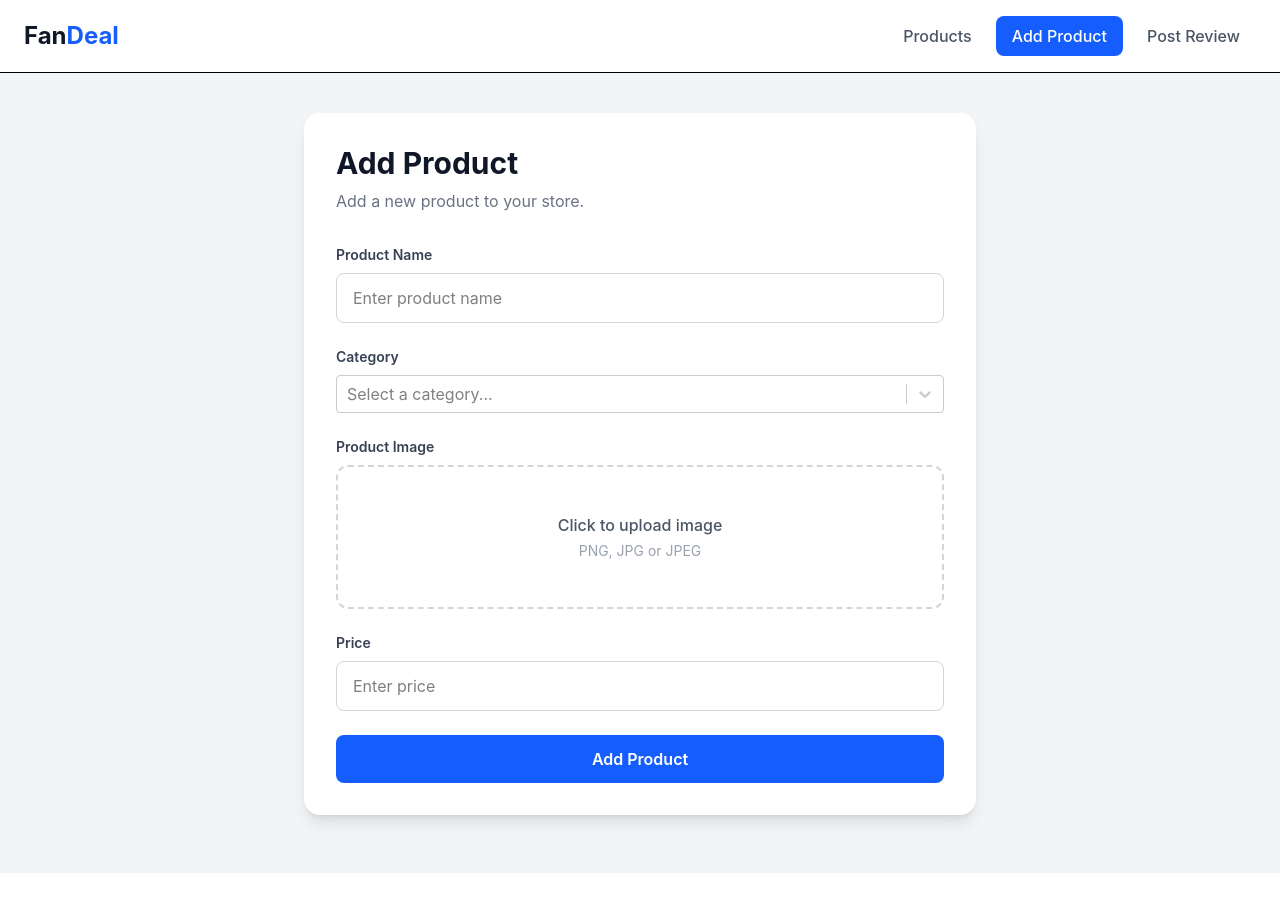
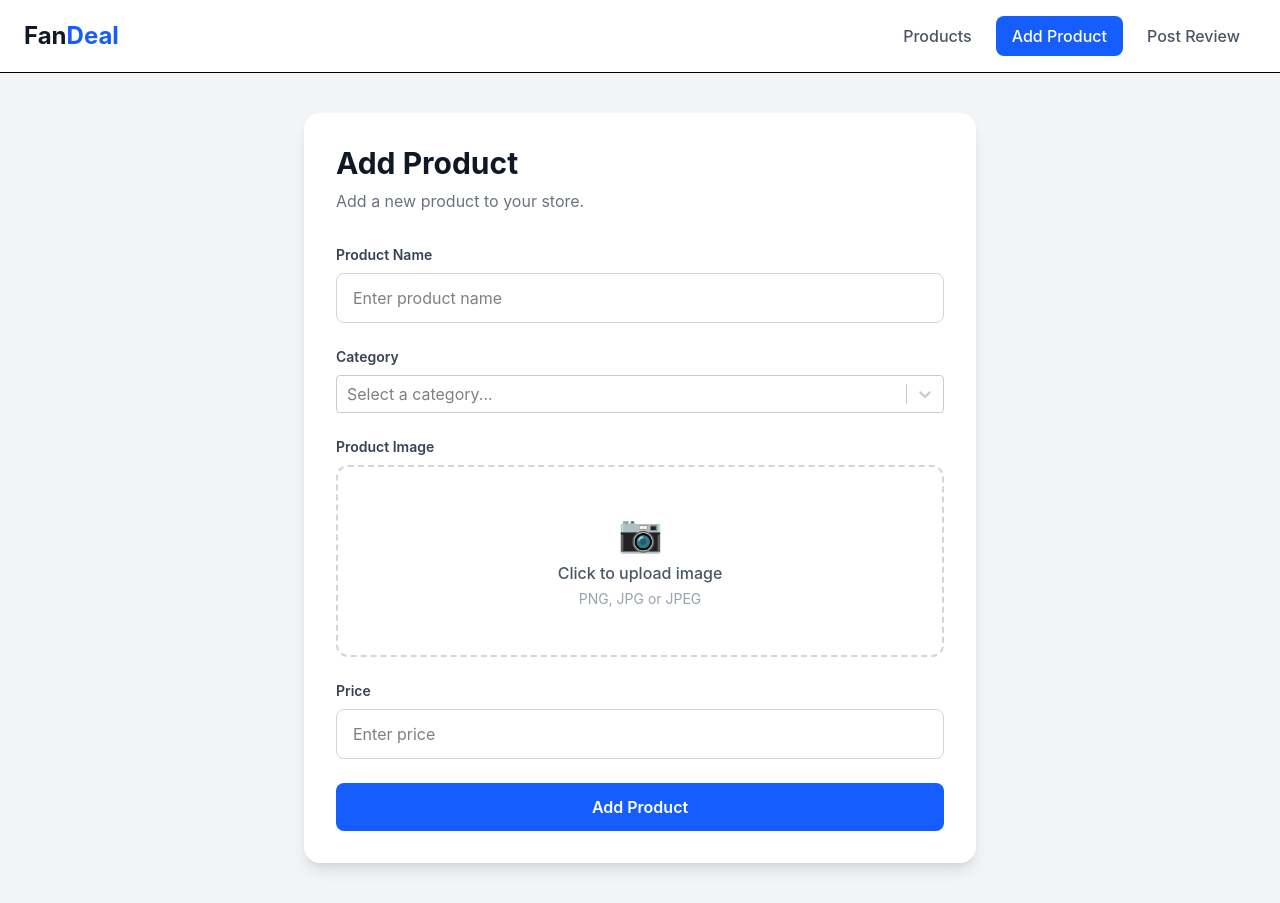
Before and after one commit to harshil107108/fandeal, a React app in the folder frontend/: page /admin/addproduct in a window 1280 px wide. Before the commit the page ends 873 px from the top, so only its background shows below. Built offline with nearby package versions, Linux system fonts and the light colour scheme; the HTML template or start-up script is replaced by a standard one.

Commit message:
login error solve

```diff
--- a/frontend/src/pages/AdminPages/AddProducts.jsx
+++ b/frontend/src/pages/AdminPages/AddProducts.jsx
@@ -1,6 +1,6 @@
 import React, { useState } from "react";
 import Select from "react-select";
-import axios from "axios"
+import axios from "axios";
 
 const AddProducts = () => {
     const [data, setData] = useState({
@@ -9,6 +9,8 @@ const AddProducts = () => {
         imageUrl: null,
         price: "",
     });
+
+    const [imagePreview, setImagePreview] = useState(null);
 
     const handleSubmit = async (e) => {
         e.preventDefault();
@@ -26,6 +28,7 @@ const AddProducts = () => {
                 formData
             );
 
+            console.log(response.data);
 
             setData({
                 name: "",
@@ -34,10 +37,14 @@ const AddProducts = () => {
                 price: "",
             });
 
+            // Clear preview
+            setImagePreview(null);
+
         } catch (error) {
             console.error("API Error:", error);
         }
     };
+
     const options = [
         { value: "Burger", label: "Burger" },
         { value: "Side", label: "Side" },
@@ -51,23 +58,63 @@ const AddProducts = () => {
         });
     };
 
+    // Image change
+    const handleImageChange = (e) => {
+        const file = e.target.files[0];
+
+        if (!file) return;
+
+        // Store actual file
+        setData({
+            ...data,
+            imageUrl: file,
+        });
+
+        // Create preview
+        const previewUrl = URL.createObjectURL(file);
+        setImagePreview(previewUrl);
+    };
+
     return (
         <div className="min-h-screen bg-gray-100 py-10 px-4">
-            <div className="max-w-2xl mx-auto bg-white rounded-2xl shadow-lg p-8">
 
+            <div className="
+                max-w-2xl
+                mx-auto
+                bg-white
+                rounded-2xl
+                shadow-lg
+                p-8
+            ">
+
+                {/* Heading */}
                 <div className="mb-8">
+
                     <h1 className="text-3xl font-bold text-gray-900">
                         Add Product
                     </h1>
+
                     <p className="text-gray-500 mt-2">
                         Add a new product to your store.
                     </p>
+
                 </div>
 
-                <form className="space-y-6">
+                <form
+                    onSubmit={handleSubmit}
+                    className="space-y-6"
+                >
 
+                    {/* Product Name */}
                     <div>
-                        <label className="block text-sm font-semibold text-gray-700 mb-2">
+
+                        <label className="
+                            block
+                            text-sm
+                            font-semibold
+                            text-gray-700
+                            mb-2
+                        ">
                             Product Name
                         </label>
 
@@ -77,61 +124,163 @@ const AddProducts = () => {
                             value={data.name}
                             onChange={handleChange}
                             placeholder="Enter product name"
-                            className="w-full border border-gray-300 rounded-lg px-4 py-3 outline-none focus:ring-2 focus:ring-blue-500 focus:border-blue-500"
+                            className="
+                                w-full
+                                border
+                                border-gray-300
+                                rounded-lg
+                                px-4
+                                py-3
+                                outline-none
+                                focus:ring-2
+                                focus:ring-blue-500
+                            "
                         />
+
                     </div>
 
+                    {/* Category */}
                     <div>
-                        <label className="block text-sm font-semibold text-gray-700 mb-2">
+
+                        <label className="
+                            block
+                            text-sm
+                            font-semibold
+                            text-gray-700
+                            mb-2
+                        ">
                             Category
                         </label>
 
                         <Select
                             options={options}
                             value={options.find(
-                                (option) => option.value === data.category
+                                (option) =>
+                                    option.value === data.category
                             )}
                             onChange={(option) =>
                                 setData({
                                     ...data,
-                                    category: option?.value || "",
+                                    category:
+                                        option?.value || "",
                                 })
                             }
                             placeholder="Select a category..."
                         />
+
                     </div>
 
+                    {/* Image */}
                     <div>
-                        <label className="block text-sm font-semibold text-gray-700 mb-2">
+
+                        <label className="
+                            block
+                            text-sm
+                            font-semibold
+                            text-gray-700
+                            mb-2
+                        ">
                             Product Image
                         </label>
 
-                        <label className="flex flex-col items-center justify-center w-full h-36 border-2 border-dashed border-gray-300 rounded-xl cursor-pointer hover:bg-gray-50 hover:border-blue-400 transition">
+                        <label className="
+                            flex
+                            flex-col
+                            items-center
+                            justify-center
+                            w-full
+                            min-h-48
+                            border-2
+                            border-dashed
+                            border-gray-300
+                            rounded-xl
+                            cursor-pointer
+                            hover:bg-gray-50
+                            hover:border-blue-400
+                            transition
+                            overflow-hidden
+                        ">
+
+                            {imagePreview ? (
+
+                                <div className="relative w-full h-48">
+
+                                    <img
+                                        src={imagePreview}
+                                        alt="Product Preview"
+                                        className="
+                                            w-full
+                                            h-full
+                                            object-contain
+                                            rounded-xl
+                                        "
+                                    />
+
+                                    <div className="
+                                        absolute
+                                        bottom-2
+                                        left-1/2
+                                        -translate-x-1/2
+                                        bg-black/60
+                                        text-white
+                                        text-xs
+                                        px-3
+                                        py-1
+                                        rounded-full
+                                    ">
+                                        Click to change image
+                                    </div>
+
+                                </div>
+
+                            ) : (
+
                                 <div className="text-center">
-                                <p className="text-gray-600 font-medium">
+
+                                    <div className="text-4xl mb-2">
+                                        📷
+                                    </div>
+
+                                    <p className="
+                                        text-gray-600
+                                        font-medium
+                                    ">
                                         Click to upload image
                                     </p>
-                                <p className="text-sm text-gray-400 mt-1">
+
+                                    <p className="
+                                        text-sm
+                                        text-gray-400
+                                        mt-1
+                                    ">
                                         PNG, JPG or JPEG
                                     </p>
+
                                 </div>
+
+                            )}
 
                             <input
                                 type="file"
                                 accept="image/*"
                                 className="hidden"
-                                onChange={(e) =>
-                                    setData({
-                                        ...data,
-                                        imageUrl: e.target.files[0],
-                                    })
-                                }
+                                onChange={handleImageChange}
                             />
+
                         </label>
+
                     </div>
 
+                    {/* Price */}
                     <div>
-                        <label className="block text-sm font-semibold text-gray-700 mb-2">
+
+                        <label className="
+                            block
+                            text-sm
+                            font-semibold
+                            text-gray-700
+                            mb-2
+                        ">
                             Price
                         </label>
 
@@ -141,20 +290,42 @@ const AddProducts = () => {
                             value={data.price}
                             onChange={handleChange}
                             placeholder="Enter price"
-                            className="w-full border border-gray-300 rounded-lg px-4 py-3 outline-none focus:ring-2 focus:ring-blue-500 focus:border-blue-500"
+                            className="
+                                w-full
+                                border
+                                border-gray-300
+                                rounded-lg
+                                px-4
+                                py-3
+                                outline-none
+                                focus:ring-2
+                                focus:ring-blue-500
+                            "
                         />
+
                     </div>
 
+                    {/* Submit */}
                     <button
-                        onClick={handleSubmit}
                         type="submit"
-                        className="w-full bg-blue-600 text-white font-semibold py-3 rounded-lg hover:bg-blue-700 transition"
+                        className="
+                            w-full
+                            bg-blue-600
+                            text-white
+                            font-semibold
+                            py-3
+                            rounded-lg
+                            hover:bg-blue-700
+                            transition
+                        "
                     >
                         Add Product
                     </button>
 
                 </form>
+
             </div>
+
         </div>
     );
 };
--- a/frontend/src/routers/router.jsx
+++ b/frontend/src/routers/router.jsx
@@ -30,6 +30,10 @@ export const router = createBrowserRouter([
         path: "/admin",
         element: <MainPage />,
         children: [
+            {
+                index: true,
+                element: <Products />,
+            },
             {
                 path: "products",
                 element: <Products />,
```
Also changed, not shown: frontend/src/pages/UserPage/Auth/Login.jsx (+14 -5 lines), frontend/src/pages/UserPage/Auth/Signup.jsx (+5 -4 lines). Lines whose indentation alone changed are shown as unchanged.
